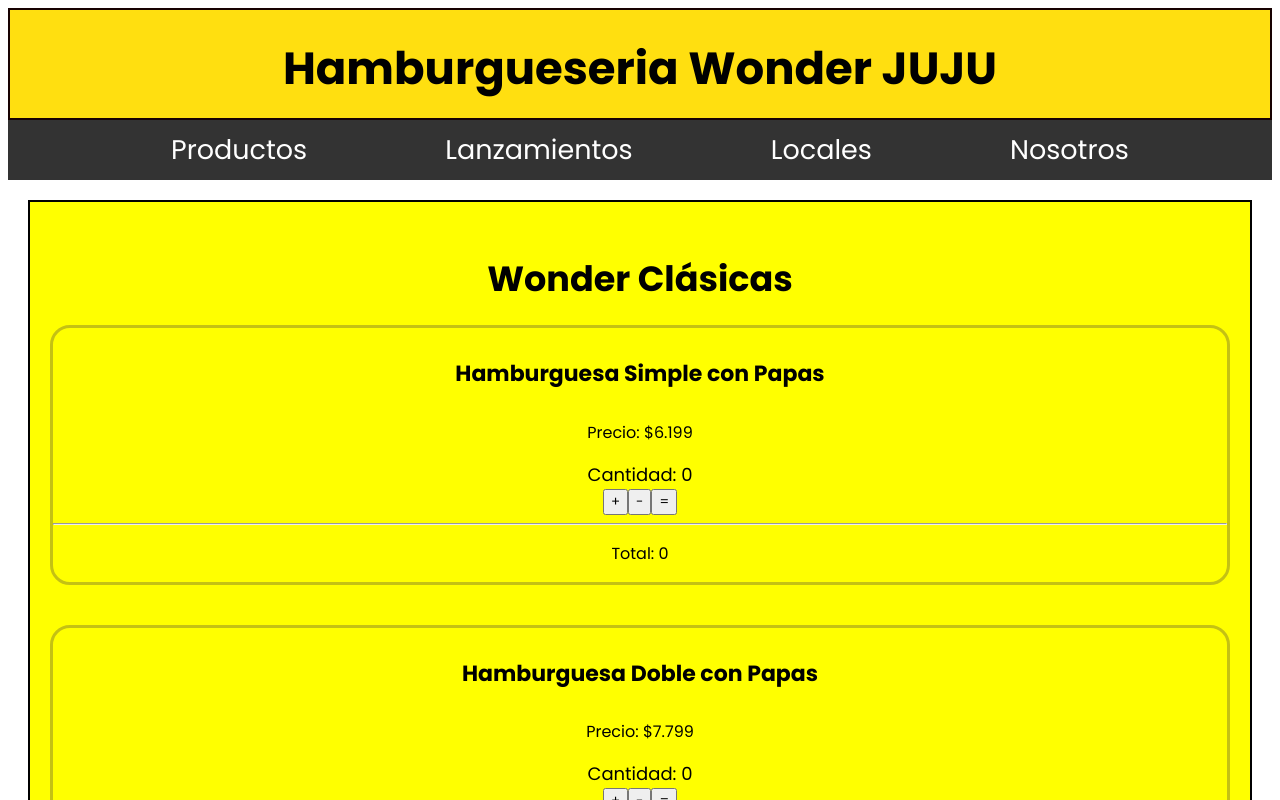
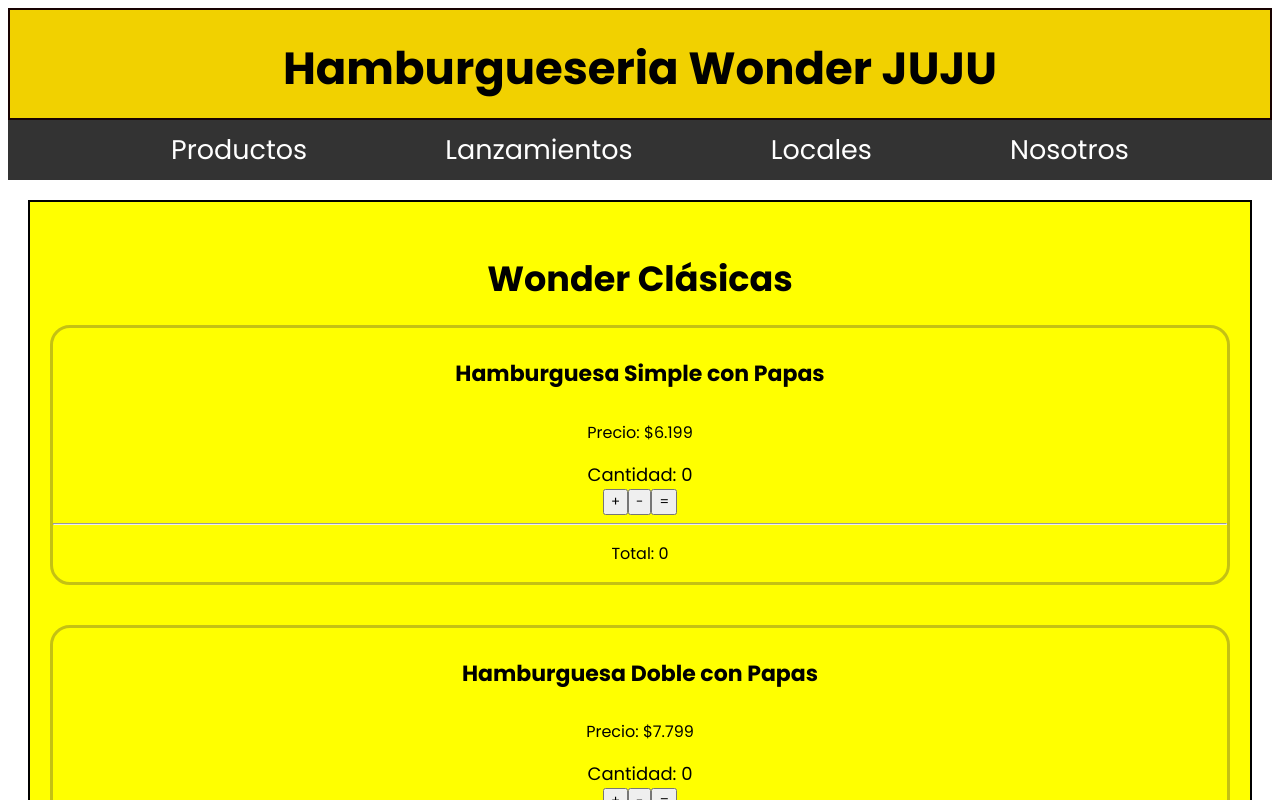
Before and after one commit to LucaCoronel-LSCB/Wonder-Hamburguesa, a React (Create React App) app: page / in a window 1280 px wide. Shown: the top 800 px of the page. Built offline with nearby package versions, Linux system fonts and the light colour scheme.

Commit message:
commit 2

```diff
--- a/src/styles.css
+++ b/src/styles.css
@@ -4,7 +4,7 @@
 }
 .Titulo{
     text-align: center;
-    background-color:rgb(255, 223, 16);
+    background-color:rgb(241, 209, 0);
     border: 2px solid rgb(24, 2, 2);
     padding : 25px 15px 15px 15px;
     font-size: 45px;
```
